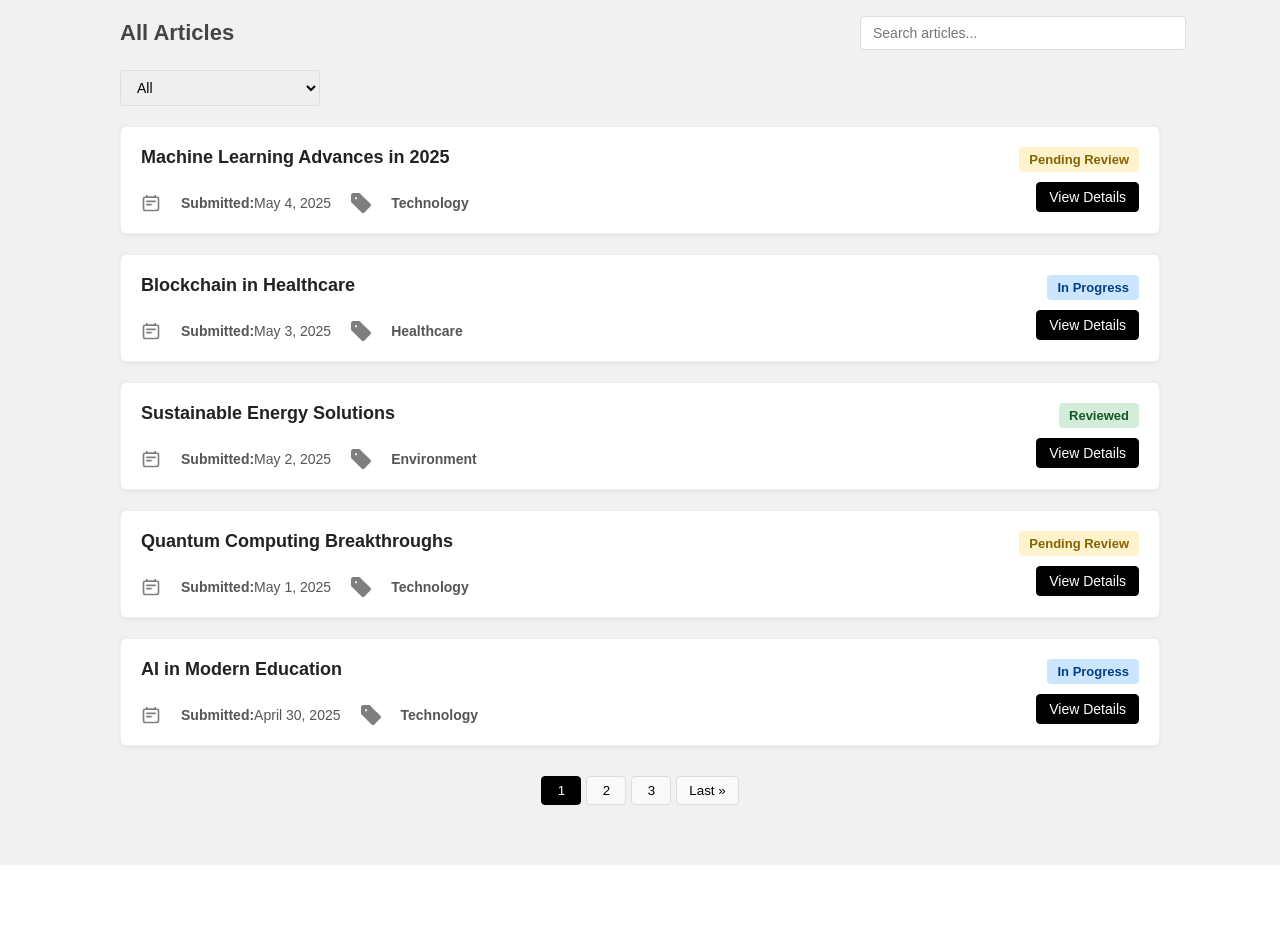
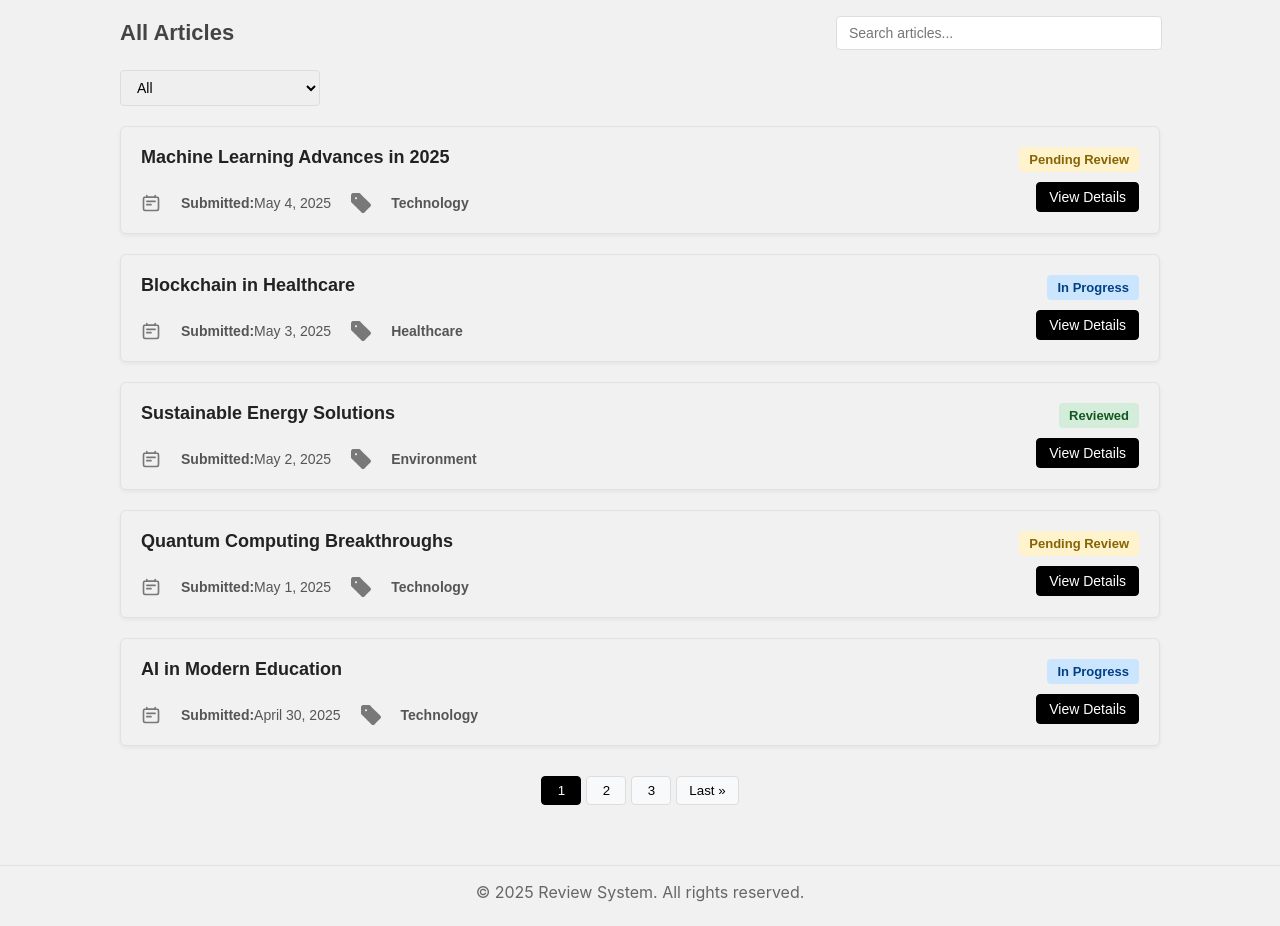
Before and after one commit to Ziragon/FinalActVisualProgramming, a React (Create React App) app in the folder final-project/: page /myArticles in a window 1280 px wide. Shown: the part 360-1286 px from the top of the page. Before the commit the page ends 1225 px from the top, so only its background shows below. Built offline with nearby package versions, Linux system fonts and the light colour scheme.

Commit message:
фиксы стилей и добавление footer

```diff
--- a/final-project/src/components/MainProfile/RouterConfig.jsx
+++ b/final-project/src/components/MainProfile/RouterConfig.jsx
@@ -60,6 +60,10 @@ const MainProfile = () => {
           <Route path="/completedReviews" element={<CompletedReviewsPage/>} />
         </Routes>
       </main>
+
+      <footer className={styles.footercontainer}>
+        <p>© 2025 Review System. All rights reserved.</p>
+      </footer>
     </>
   );
 };
--- a/final-project/src/styles/RouterConfig.module.css
+++ b/final-project/src/styles/RouterConfig.module.css
@@ -143,6 +143,7 @@
 
 .contentArea {
   flex: 1;
+  min-height: 800px;
   padding: 40px 100px;
   background-color: #f1f1f1;
 }
@@ -157,6 +158,15 @@
   animation-delay: 0.6s;
 }
 
+.footercontainer{
+  display: flex;
+  justify-content: center;
+  border-top: 1px solid #dee2e6;
+  min-height: 60px;
+  background-color: #f1f1f1;
+  color:#666;
+}
+
 @keyframes fadeIn {
   from {
     opacity: 0;
--- a/final-project/src/styles/myArticlesPage.module.css
+++ b/final-project/src/styles/myArticlesPage.module.css
@@ -25,6 +25,7 @@
 
   .searchBox {
     width: 300px;
+    padding-right: 24px;
   }
 
   .searchInput {
@@ -56,10 +57,10 @@
   .articleCard {
     display: flex;
     justify-content: space-between;
-    border: 1px solid #eee;
+    border: 1px solid #dee2e6;
     border-radius: 6px;
     padding: 20px;
-    background-color: white;
+    background-color: #f1f1f1;
     box-shadow: 0 2px 4px rgba(0,0,0,0.05);
   }
 
```
